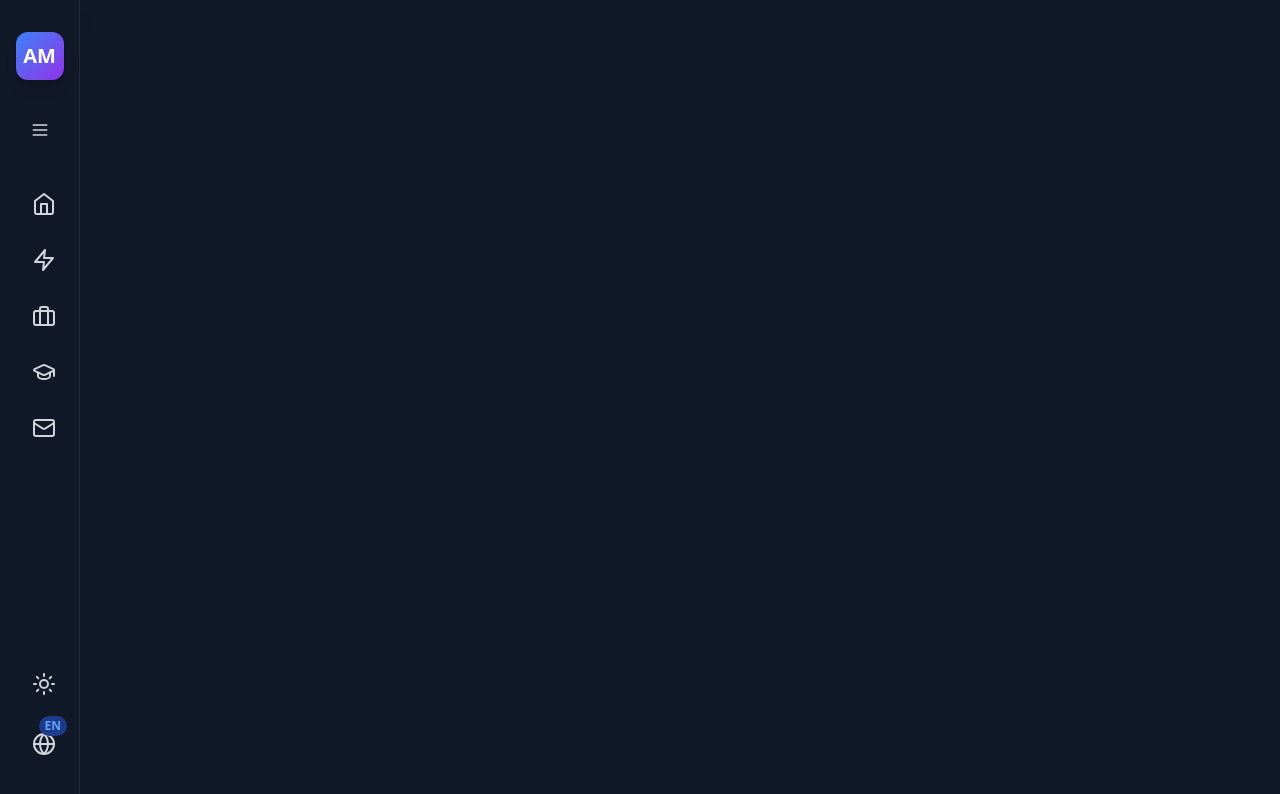
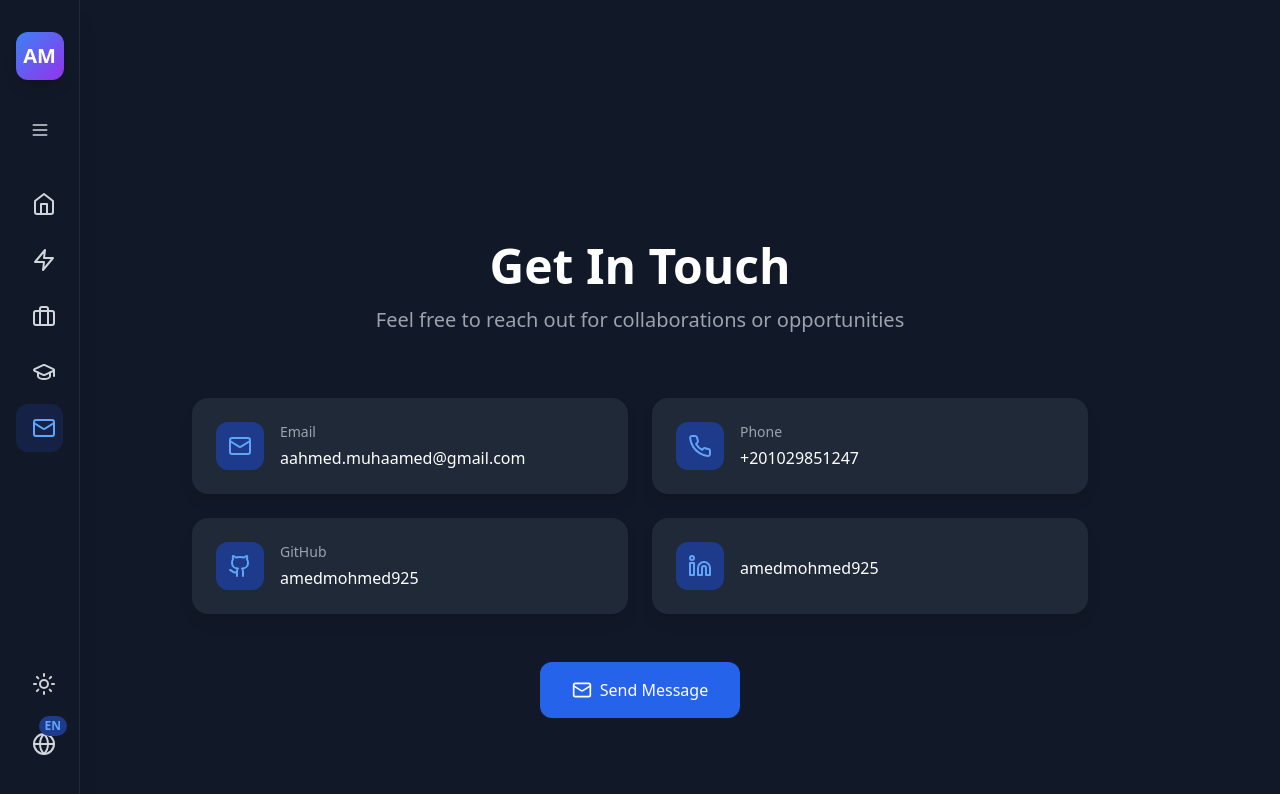
Before and after one commit to ahmed925-925/my-website, a React (Vite) app: page /contact in a window 1280 px wide. Shown: the top 794 px of the page. Built offline with nearby package versions, Linux system fonts and the light colour scheme.

Commit message:
add pages

```diff
--- a/src/App.tsx
+++ b/src/App.tsx
@@ -1,32 +1,24 @@
 import { BrowserRouter as Router, Routes, Route, useLocation } from 'react-router-dom';
 import { AnimatePresence } from 'framer-motion';
 import Sidebar from './components/Sidebar';
-import Hero from './components/Hero';
-import Skills from './components/Skills';
-import Projects from './components/Projects';
-import Education from './components/Education';
-import Contact from './components/Contact';
+import HomePage from './pages/HomePage';
+import SkillsPage from './pages/SkillsPage';
+import ProjectsPage from './pages/ProjectsPage';
+import EducationPage from './pages/EducationPage';
+import ContactPage from './pages/ContactPage';
 import ProjectDetail from './components/ProjectDetail';
-
-function HomePage() {
-  return (
-    <main className="lg:ml-20">
-      <Hero />
-      <Skills />
-      <Projects />
-      <Education />
-      <Contact />
-    </main>
-  );
-}
 
 function AnimatedRoutes() {
   const location = useLocation();
 
   return (
-    <AnimatePresence mode="wait">
+    <AnimatePresence mode="wait" initial={false}>
       <Routes location={location} key={location.pathname}>
         <Route path="/" element={<HomePage />} />
+        <Route path="/skills" element={<SkillsPage />} />
+        <Route path="/projects" element={<ProjectsPage />} />
+        <Route path="/education" element={<EducationPage />} />
+        <Route path="/contact" element={<ContactPage />} />
         <Route path="/project/:id" element={<ProjectDetail />} />
       </Routes>
     </AnimatePresence>
--- a/src/components/Sidebar.tsx
+++ b/src/components/Sidebar.tsx
@@ -1,45 +1,23 @@
 import { useState } from 'react';
 import { Moon, Sun, Globe, Menu, X, Zap, Briefcase, GraduationCap, Mail, Home } from 'lucide-react';
 import { motion, AnimatePresence } from 'framer-motion';
-import { useNavigate, useLocation } from 'react-router-dom';
+import { Link, useLocation } from 'react-router-dom';
 import { useTheme } from '../contexts/ThemeContext';
 import { useLanguage } from '../contexts/LanguageContext';
 
 const navItems = [
-  { id: 'about', icon: Home, label: 'About' },
-  { id: 'skills', icon: Zap, label: 'Skills' },
-  { id: 'projects', icon: Briefcase, label: 'Projects' },
-  { id: 'education', icon: GraduationCap, label: 'Education' },
-  { id: 'contact', icon: Mail, label: 'Contact' }
+  { id: '/', path: '/', icon: Home, label: 'Home' },
+  { id: 'skills', path: '/skills', icon: Zap, label: 'Skills' },
+  { id: 'projects', path: '/projects', icon: Briefcase, label: 'Projects' },
+  { id: 'education', path: '/education', icon: GraduationCap, label: 'Education' },
+  { id: 'contact', path: '/contact', icon: Mail, label: 'Contact' }
 ];
 
 export default function Sidebar() {
   const { theme, toggleTheme } = useTheme();
   const { language, toggleLanguage, t } = useLanguage();
   const [isOpen, setIsOpen] = useState(false);
-  const navigate = useNavigate();
   const location = useLocation();
-
-  const scrollToSection = (id: string) => {
-    // If not on home page, navigate to home first
-    if (location.pathname !== '/') {
-      navigate('/');
-      // Wait for navigation to complete, then scroll to section
-      setTimeout(() => {
-        const element = document.getElementById(id);
-        if (element) {
-          element.scrollIntoView({ behavior: 'smooth', block: 'start' });
-        }
-      }, 100);
-    } else {
-      // Already on home page, just scroll
-      const element = document.getElementById(id);
-      if (element) {
-        element.scrollIntoView({ behavior: 'smooth', block: 'start' });
-      }
-    }
-    setIsOpen(false); // Close sidebar on mobile after navigation
-  };
 
   const sidebarVariants = {
     open: { width: '16rem' },
@@ -116,14 +94,24 @@ export default function Sidebar() {
           {/* Navigation */}
           <nav className="flex flex-col gap-2 w-full">
             {navItems.map((item) => (
-              <motion.button
+              <Link
                 key={item.id}
-                onClick={() => scrollToSection(item.id)}
+                to={item.path}
+                onClick={() => setIsOpen(false)}
+                className="group relative"
+              >
+                <motion.div
                   whileHover={{ scale: 1.05, x: 5 }}
                   whileTap={{ scale: 0.95 }}
-                className="group relative flex items-center gap-4 px-4 py-3 rounded-xl hover:bg-gray-100 dark:hover:bg-gray-800 transition-all duration-200"
+                  className={`flex items-center gap-4 px-4 py-3 rounded-xl hover:bg-gray-100 dark:hover:bg-gray-800 transition-all duration-200 ${
+                    location.pathname === item.path ? 'bg-blue-100 dark:bg-blue-900/30' : ''
+                  }`}
                 >
-                <item.icon className="w-6 h-6 text-gray-700 dark:text-gray-300 group-hover:text-blue-600 dark:group-hover:text-blue-400 transition-colors flex-shrink-0" />
+                  <item.icon className={`w-6 h-6 flex-shrink-0 transition-colors ${
+                    location.pathname === item.path
+                      ? 'text-blue-600 dark:text-blue-400'
+                      : 'text-gray-700 dark:text-gray-300 group-hover:text-blue-600 dark:group-hover:text-blue-400'
+                  }`} />
 
                   <AnimatePresence>
                     {isOpen && (
@@ -134,7 +122,7 @@ export default function Sidebar() {
                         exit="closed"
                         className="text-gray-900 dark:text-white font-medium whitespace-nowrap"
                       >
-                      {t.nav[item.id as keyof typeof t.nav]}
+                        {item.id === '/' ? t.nav.about : t.nav[item.id as keyof typeof t.nav]}
                       </motion.span>
                     )}
                   </AnimatePresence>
@@ -142,10 +130,11 @@ export default function Sidebar() {
                   {/* Tooltip for closed state */}
                   {!isOpen && (
                     <span className="absolute left-full ml-4 px-3 py-1 bg-gray-900 dark:bg-gray-700 text-white text-sm rounded-md opacity-0 group-hover:opacity-100 transition-opacity whitespace-nowrap pointer-events-none z-50">
-                    {t.nav[item.id as keyof typeof t.nav]}
+                      {item.id === '/' ? t.nav.about : t.nav[item.id as keyof typeof t.nav]}
                     </span>
                   )}
-              </motion.button>
+                </motion.div>
+              </Link>
             ))}
           </nav>
         </div>
--- /dev/null
+++ b/src/pages/ContactPage.tsx
@@ -0,0 +1,19 @@
+import { motion } from 'framer-motion';
+import Contact from '../components/Contact';
+
+export default function ContactPage() {
+  return (
+    <motion.div
+      initial={{ opacity: 0, x: 20 }}
+      animate={{ opacity: 1, x: 0 }}
+      exit={{ opacity: 0, x: -20 }}
+      transition={{
+        duration: 0.15,
+        ease: [0.22, 1, 0.36, 1]
+      }}
+      className="min-h-screen py-20 px-4"
+    >
+      <Contact />
+    </motion.div>
+  );
+}
--- /dev/null
+++ b/src/pages/EducationPage.tsx
@@ -0,0 +1,19 @@
+import { motion } from 'framer-motion';
+import Education from '../components/Education';
+
+export default function EducationPage() {
+  return (
+    <motion.div
+      initial={{ opacity: 0, x: 20 }}
+      animate={{ opacity: 1, x: 0 }}
+      exit={{ opacity: 0, x: -20 }}
+      transition={{
+        duration: 0.15,
+        ease: [0.22, 1, 0.36, 1]
+      }}
+      className="min-h-screen py-20 px-4"
+    >
+      <Education />
+    </motion.div>
+  );
+}
--- /dev/null
+++ b/src/pages/HomePage.tsx
@@ -0,0 +1,19 @@
+import { motion } from 'framer-motion';
+import Hero from '../components/Hero';
+
+export default function HomePage() {
+  return (
+    <motion.div
+      initial={{ opacity: 0, x: 20 }}
+      animate={{ opacity: 1, x: 0 }}
+      exit={{ opacity: 0, x: -20 }}
+      transition={{
+        duration: 0.15,
+        ease: [0.22, 1, 0.36, 1]
+      }}
+      className="min-h-screen"
+    >
+      <Hero />
+    </motion.div>
+  );
+}
--- /dev/null
+++ b/src/pages/ProjectsPage.tsx
@@ -0,0 +1,19 @@
+import { motion } from 'framer-motion';
+import Projects from '../components/Projects';
+
+export default function ProjectsPage() {
+  return (
+    <motion.div
+      initial={{ opacity: 0, x: 20 }}
+      animate={{ opacity: 1, x: 0 }}
+      exit={{ opacity: 0, x: -20 }}
+      transition={{
+        duration: 0.15,
+        ease: [0.22, 1, 0.36, 1]
+      }}
+      className="min-h-screen py-20 px-4"
+    >
+      <Projects />
+    </motion.div>
+  );
+}
--- /dev/null
+++ b/src/pages/SkillsPage.tsx
@@ -0,0 +1,19 @@
+import { motion } from 'framer-motion';
+import Skills from '../components/Skills';
+
+export default function SkillsPage() {
+  return (
+    <motion.div
+      initial={{ opacity: 0, x: 20 }}
+      animate={{ opacity: 1, x: 0 }}
+      exit={{ opacity: 0, x: -20 }}
+      transition={{
+        duration: 0.15,
+        ease: [0.22, 1, 0.36, 1]
+      }}
+      className="min-h-screen py-20 px-4"
+    >
+      <Skills />
+    </motion.div>
+  );
+}
```
Also changed, not shown: src/components/ProjectDetail.tsx (+21 -9 lines). Lines whose indentation alone changed are shown as unchanged.
